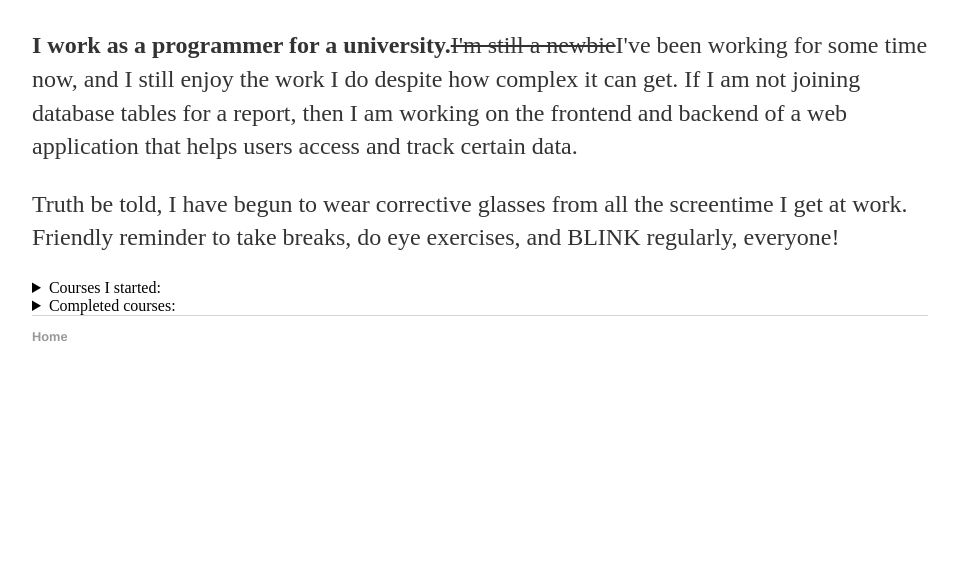
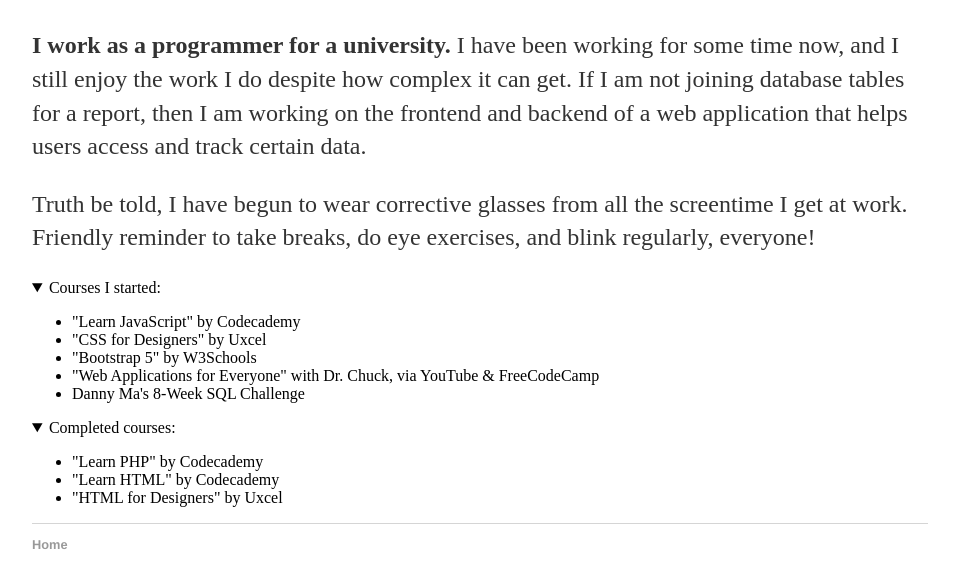
Before and after one commit to elyzzab/elyzzab.github.io, a plain HTML site: page index.html in a window 1280 px wide. Shown: the part 168-756 px from the top of the page, without its empty margins (160-1119 px from the left). Drawn offline with Linux system fonts and the light colour scheme.

Commit message:
Update index.html

```diff
--- a/index.html
+++ b/index.html
@@ -19,10 +19,10 @@
     <main>
     <div class="container">
     <div class="blurb">
-        <p><b>I work as a programmer for a university.</b><del>I'm still a newbie</del>I've been working for some time now, and I still enjoy the work I do despite how complex it can get.
+        <p><b>I work as a programmer for a university.</b> I have been working for some time now, and I still enjoy the work I do despite how complex it can get.
             If I am not joining database tables for a report, then I am working on the frontend and backend of a web application that helps users access and track certain data.</p>
-        <p>Truth be told, I have begun to wear corrective glasses from all the screentime I get at work. Friendly reminder to take breaks, do eye exercises, and BLINK regularly, everyone!</p>
-        <details>
+        <p>Truth be told, I have begun to wear corrective glasses from all the screentime I get at work. Friendly reminder to take breaks, do eye exercises, and blink regularly, everyone!</p>
+        <details open>
             <summary>Courses I started:</summary>
             <ul>
                 <li>"Learn JavaScript" by Codecademy</li>
@@ -32,7 +32,7 @@
                 <li>Danny Ma's 8-Week SQL Challenge</li>
             </ul>
         </details>
-        <details>
+        <details open>
             <summary>Completed courses:</summary>
             <ul>
                 <li>"Learn PHP" by Codecademy</li>
```
